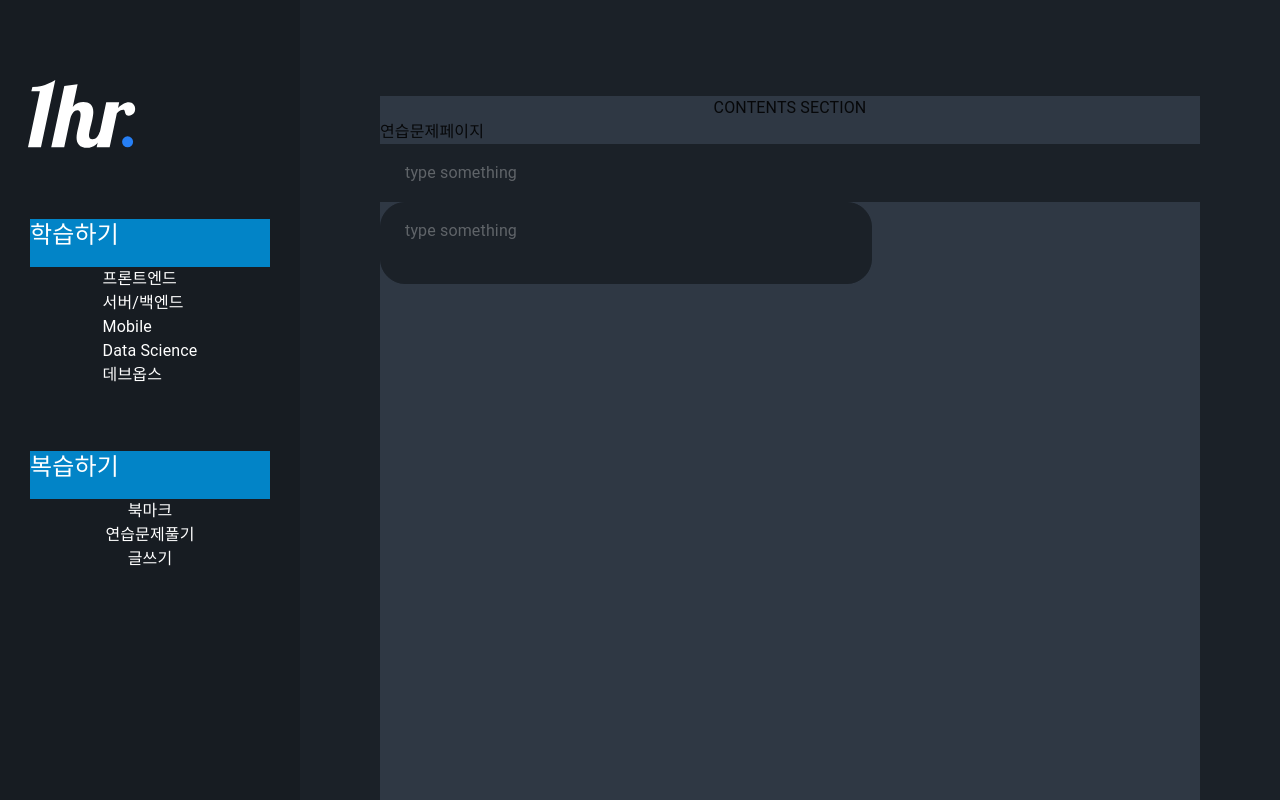
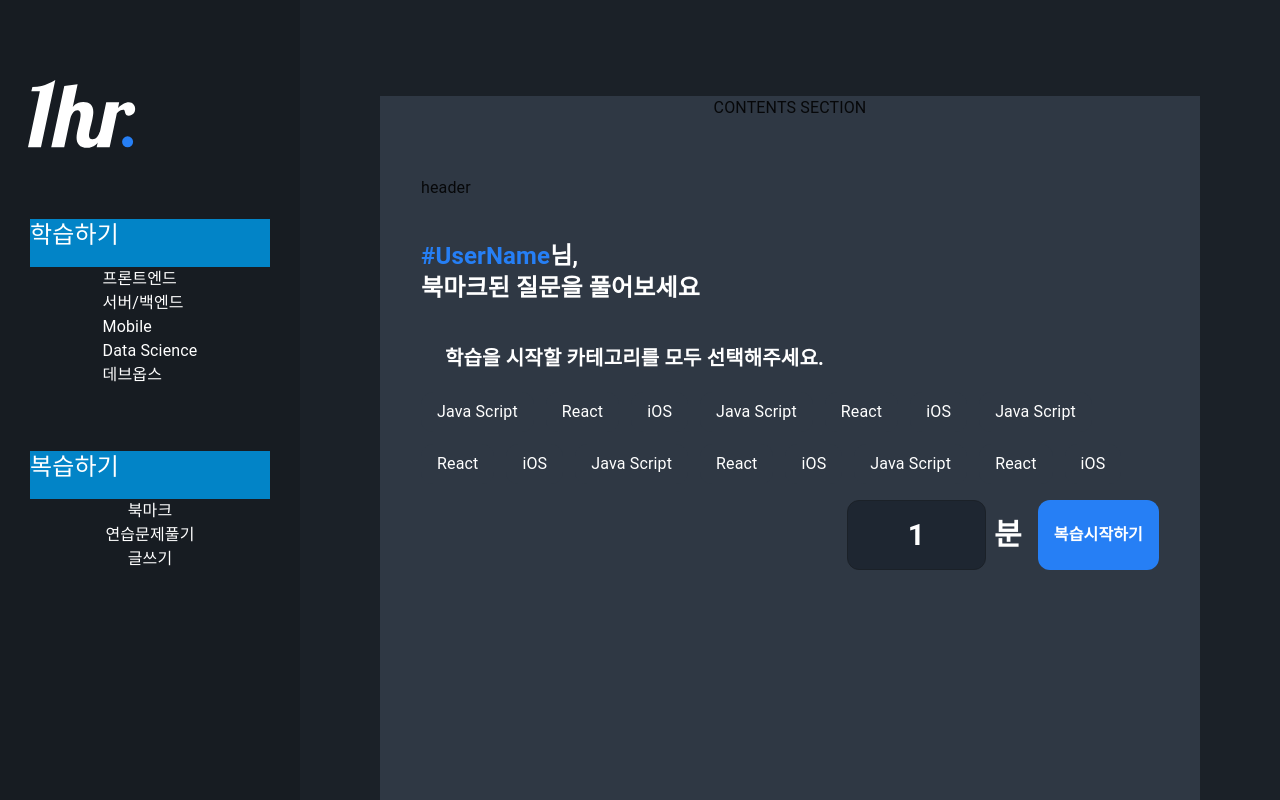
Before and after one commit to cathyleeu/1hour-deploy-test, a Next.js app: page /dev-quiz in a window 1280 px wide. Built offline with nearby package versions, Linux system fonts and the light colour scheme.

Commit message:
feat: quiz page

```diff
--- a/pages/dev-quiz.tsx
+++ b/pages/dev-quiz.tsx
@@ -1,20 +1,120 @@
 import type { NextPage } from 'next';
 import Head from 'next/head';
-import { Input, TextArea } from '@components/Form';
+import { useState, useEffect } from 'react';
+import useCountdown from 'utils/hooks/useCountdown';
+
+import { Container } from '@components/Layout';
+import Button from '@components/common/button'
+import { QuestionCard, AnswerCard, SetupQuiz } from '@components/Quiz';
+import useInput from 'utils/hooks/useInput';
+
+
+
+const MIN_MINUTES = 1;
+const QUIZ_NUM = 10;
+
+const QuizTimer = ({
+  seconds,
+  minutes
+}: {
+  seconds: number;
+  minutes: number;
+}) => {
+  return (
+    <p className='text-3xl'>
+      <span className='bg-gray py-2 px-4 font-bold rounded-medium'>{minutes}</span>
+      <span className='text-5xl font-extrabold mx-2'>:</span>
+      <span className='bg-gray py-2 px-4 font-bold rounded-medium'>{seconds}</span>
+    </p>
+  )
+}
+const QuizStage = ({
+  stage,
+  setStage,
+  limit
+}: {
+  stage: number;
+  setStage: (stage:number) => void; // TODO
+  limit: number;
+}) => {
+  const {expired, seconds, minutes, setCountdown, clearCountdown} = useCountdown(limit);
+  const answer = useInput('');
+  const handleNextStage = () => {
+    if((answer.attrs.value as string).length < 10) {
+      return;
+    }
+    if(stage === QUIZ_NUM) {
+      clearCountdown();
+    }
+    setStage(stage + 1);
+    return;
+  }
+
+  useEffect(() => {
+    setCountdown(limit * 60 * 1000);
+  }, [limit])
+
+  useEffect(() => {
+    // TODO : expired
+  })
+
+  useEffect(() => {
+    clearCountdown();
+    if(stage < QUIZ_NUM) {
+      setCountdown(limit * 60 * 1000);
+    }
+  }, [stage])
+  return (
+    <section>
+      <div className='flex justify-between items-center mb-10'>
+        <p className='text-2xl font-bold'>
+          <span className='text-blue'>#UserName</span>을 위해 문제를 랜덤으로 총 10개를 준비했어요.<br/>
+          문제를 풀며 자가진단을 해보세요!
+        </p>
+        <QuizTimer seconds={seconds} minutes={minutes} />
+      </div>
+      <div className='flex flex-col gap-4'>
+        <QuestionCard
+          maxStage={QUIZ_NUM}
+          stage={stage}
+          question={'RESTful API 란 무엇인가요? 설명해주세요'}
+        />
+        <AnswerCard {...answer.attrs} />
+        <Button
+          className='font-bold p-4 px-6 self-end'
+          onClick={handleNextStage}
+        >다음 문제</Button>
+      </div>
+
+    </section>
+  )
+}
 
 const DevQuiz: NextPage = () => {
+  const [stage, setStage] = useState(0);
+  const [limit, setLimit] = useState<number>(MIN_MINUTES);
+
   return (
-    <div className="w-full">
+    <Container>
       <Head>
         <title>1Hour - Dev Quiz</title>
       </Head>
-      연습문제페이지
+      <div className='my-10'>
+        header
+      </div>
+      {
+        stage === 0
+          ? (
+            <SetupQuiz stage={stage} setStage={setStage} setLimit={setLimit}/>
+          ) : (
+            <QuizStage stage={stage} setStage={setStage} limit={limit}/>
+          )
+      }
+
       <div>
-        <Input aria-label="Demo input" placeholder="type something" className="rounded-large w-3/5" />
-        <TextArea aria-label="Demo input" placeholder="type something" className="rounded-large w-3/5" />
+
       </div>
-      {/* TODO: DevQuiz */}
-    </div>
+    </Container>
   );
 };
 
```
